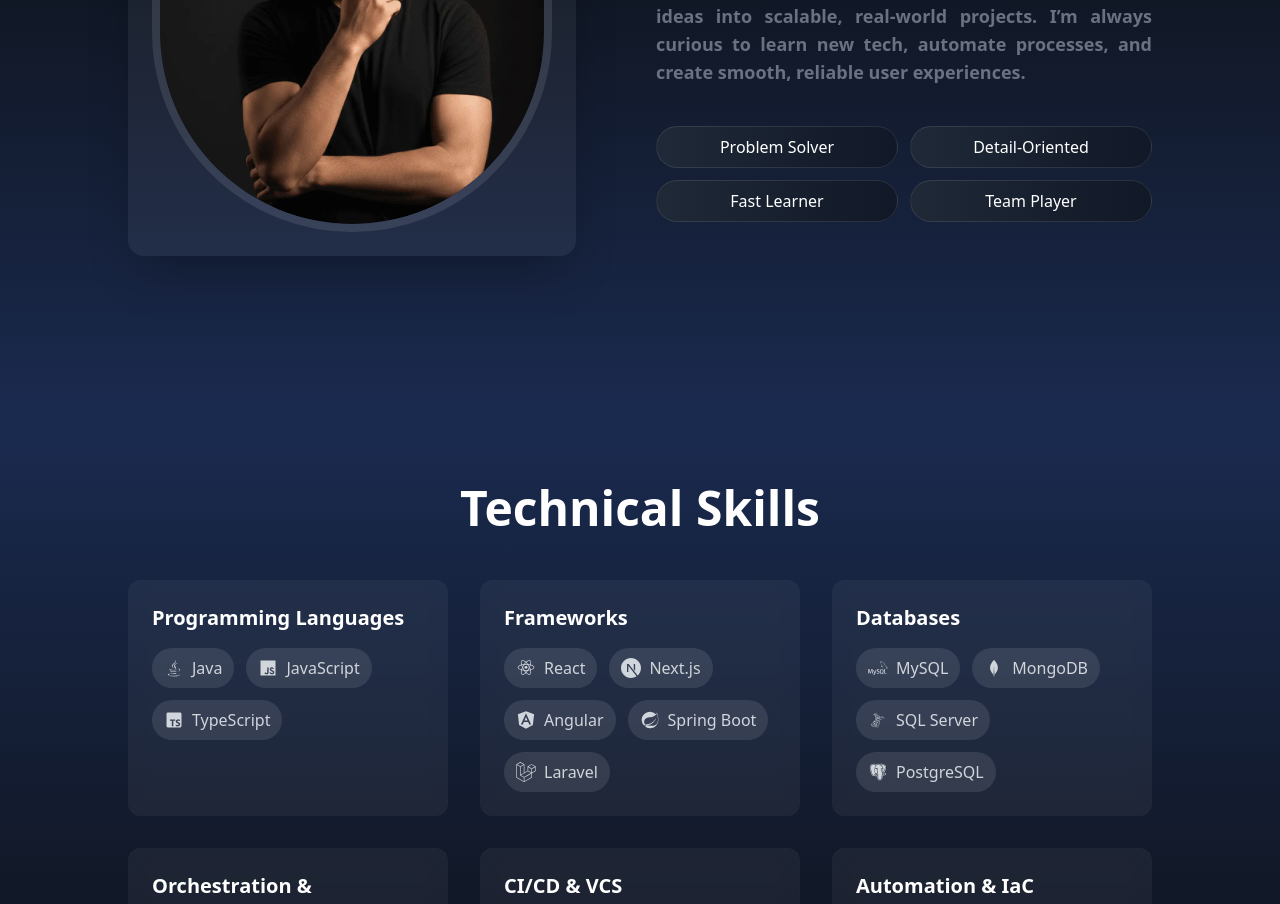
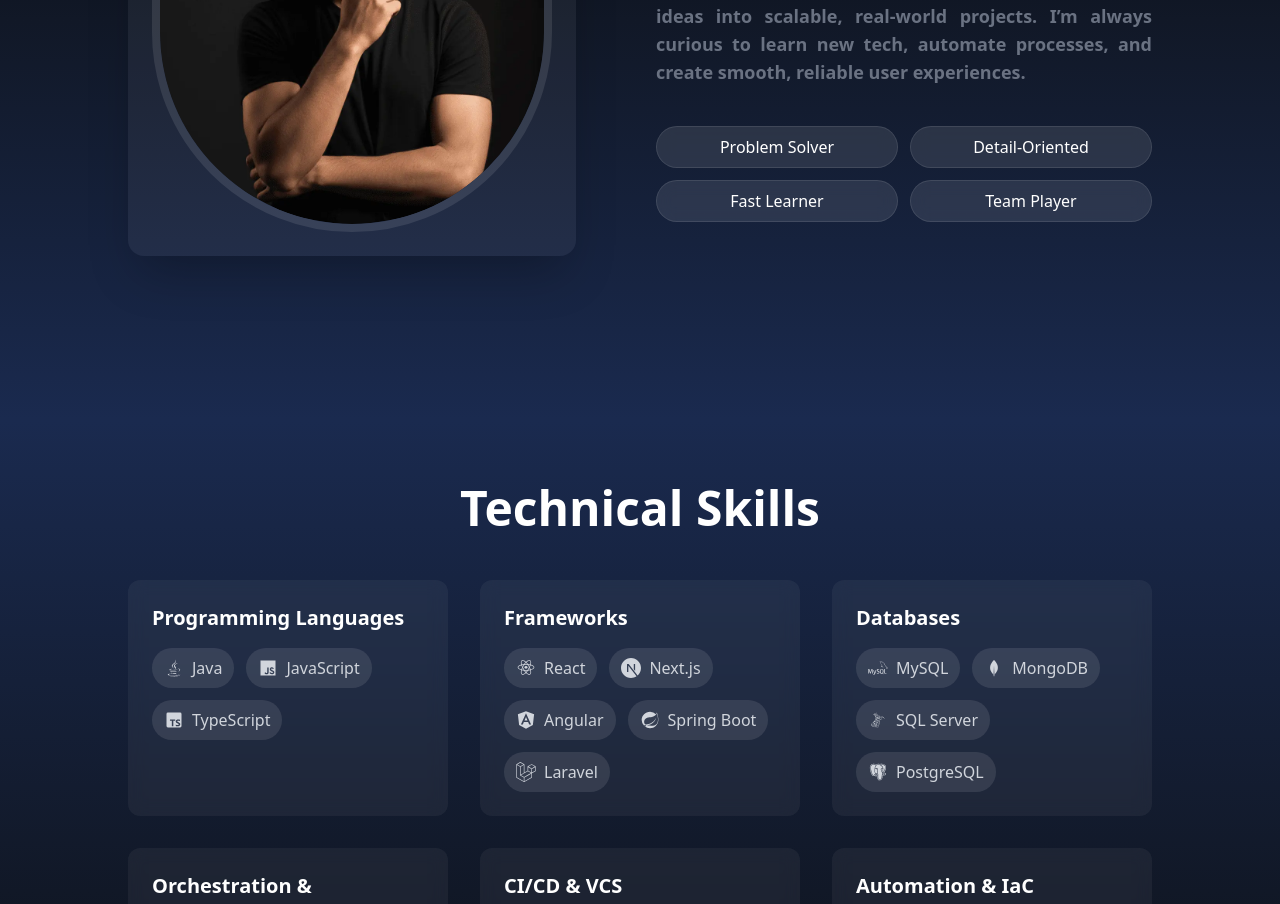
Before and after one commit to Mahsouna-Drira/MyPortfolio2025, a React (Vite) app: page / in a window 1280 px wide. Shown: the part 1180-2084 px from the top of the page. Built offline with nearby package versions, Linux system fonts and the light colour scheme.

Commit message:
added lazy loading to the images

```diff
--- a/src/components/about/About.css
+++ b/src/components/about/About.css
@@ -63,7 +63,7 @@
   overflow: hidden;
   transition: all 0.3s ease;
   border: 1px solid rgba(255, 255, 255, 0.1);
-  background: linear-gradient(to right, rgb(31 41 55), rgb(17 24 39));
+  background: rgba(255, 255, 255, 0.1);
 }
 
 .trait-card::before {
--- a/src/components/about/About.tsx
+++ b/src/components/about/About.tsx
@@ -16,7 +16,7 @@ const About = () => {
     >
       <div className="bg-white/5 p-6 rounded-2xl shadow-2xl max-w-md">
         <div className="border-8 border-white/10 rounded-b-full overflow-hidden">
-          <img src={profilePic} alt="profile" className="rounded-b-full " />
+          <img src={profilePic} alt="profile" className="rounded-b-full" loading="eager" />
         </div>
       </div>
       <div className="flex flex-col gap-6">
--- a/src/components/home/Home.tsx
+++ b/src/components/home/Home.tsx
@@ -51,7 +51,7 @@ const Home = () => {
 
       <div className="flex-2 bg-white/5 p-6 rounded-2xl shadow-2xl max-w-md">
         <div className="border-8 border-white/10 rounded-b-full overflow-hidden">
-          <img src={profilePic} alt="profile" width={400} height={300} className="rounded-b-full " />
+          <img src={profilePic} alt="profile" width={400} height={300} className="rounded-b-full" loading="eager" />
         </div>
       </div>
     </div>
```
